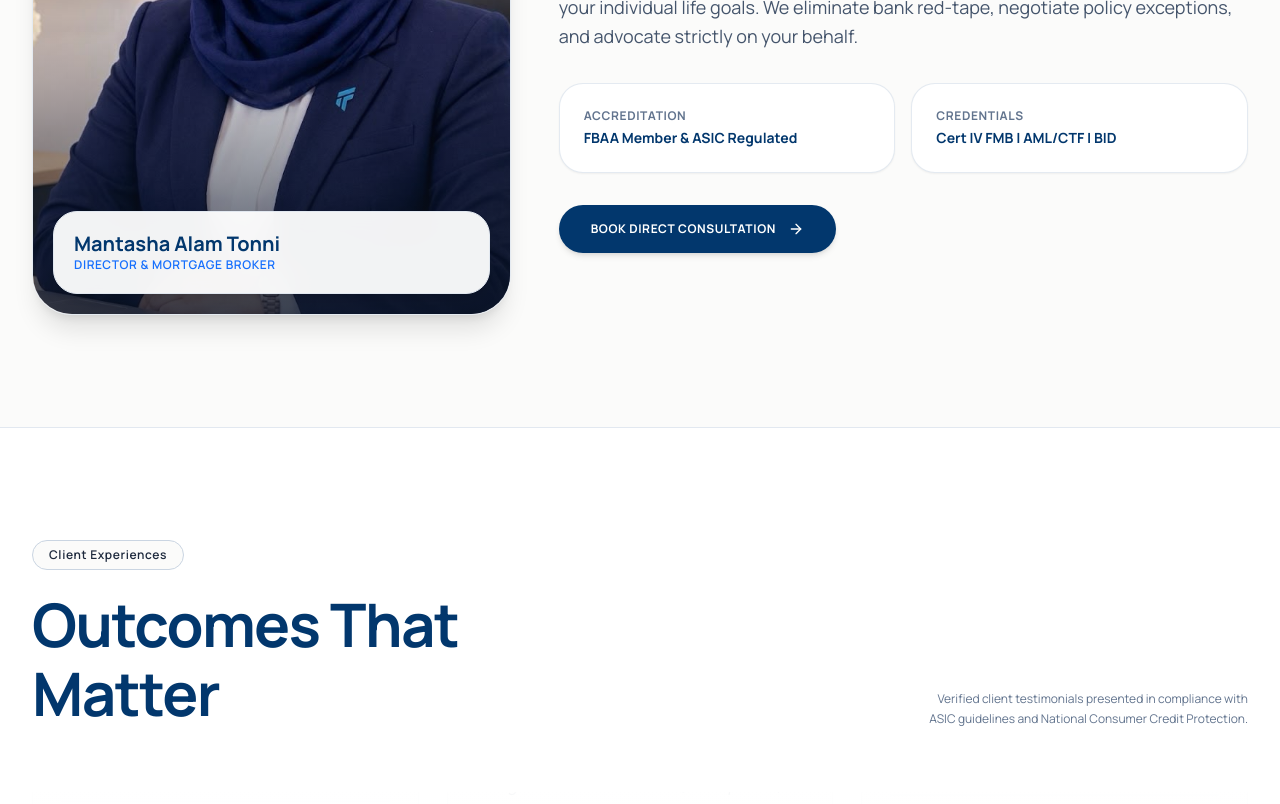
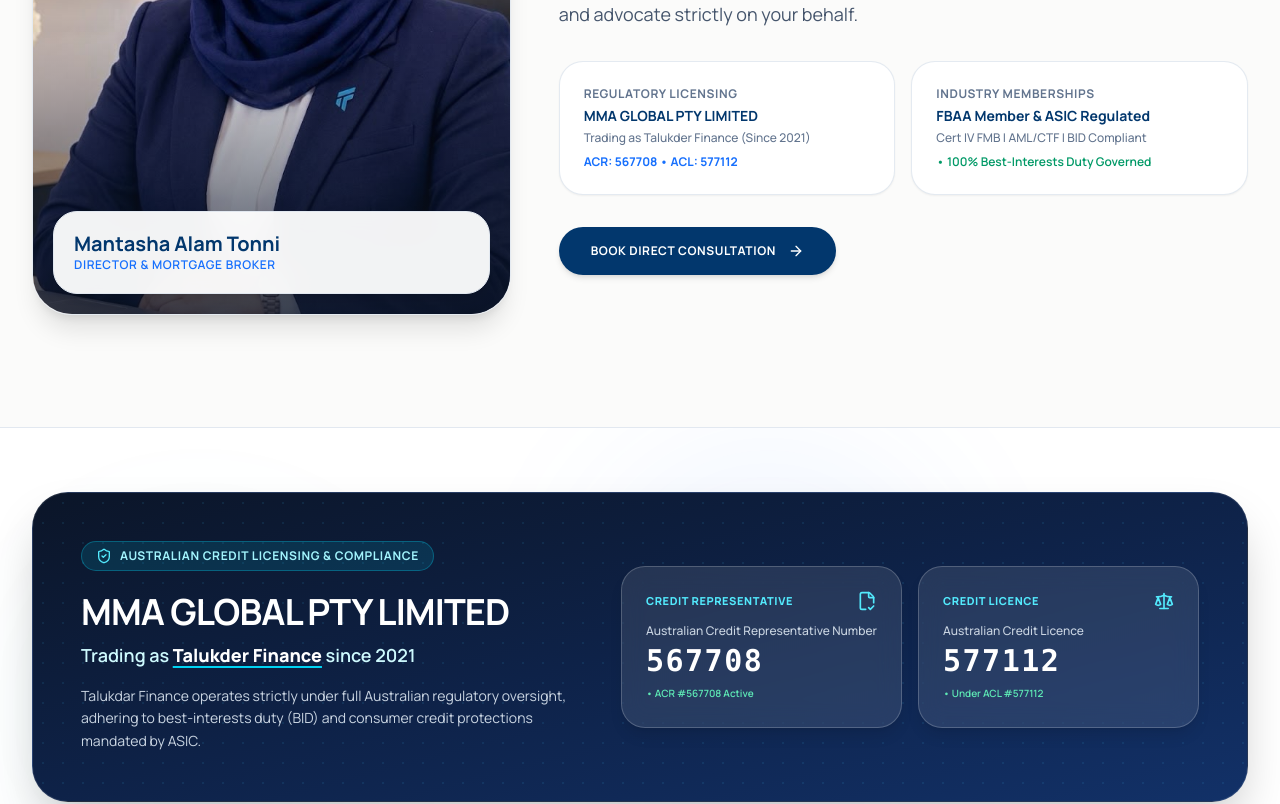
Before and after one commit to NSRArvi/talukdar-finance, a Next.js app: page /about in a window 1280 px wide. Shown: the part 1280-2084 px from the top of the page. Built offline with nearby package versions, Linux system fonts and the light colour scheme; no server answers; the database is empty.

Commit message:
feat: add licensing and credentials section to About page; update footer and metadata

```diff
--- a/app/about/page.tsx
+++ b/app/about/page.tsx
@@ -1,11 +1,12 @@
 import type { Metadata } from "next";
 import { AboutHeroBanner } from "@/components/about/about-hero-banner";
+import { LicensingCredentialsSection } from "@/components/about/licensing-credentials-section";
 import { AboutBrokerSection, TestimonialsSection, ConsultationSection } from "@/components/home";
 
 export const metadata: Metadata = {
   title: "About Your Broker | Talukdar Finance",
   description:
-    "Meet your FBAA accredited mortgage and finance specialist. Real conversations, personal guidance, and high-integrity credit strategy.",
+    "Meet your FBAA accredited mortgage and finance specialist. MMA GLOBAL PTY LIMITED trading as Talukder Finance since 2021. Australian Credit Representative (ACR) 567708 under Australian Credit Licence (ACL) 577112.",
 };
 
 export default function AboutPage() {
@@ -13,6 +14,7 @@ export default function AboutPage() {
     <>
       <AboutHeroBanner />
       <AboutBrokerSection />
+      <LicensingCredentialsSection />
       <TestimonialsSection />
       <ConsultationSection />
     </>
--- /dev/null
+++ b/app/robots.ts
@@ -0,0 +1,14 @@
+import type { MetadataRoute } from "next";
+
+export default function robots(): MetadataRoute.Robots {
+  return {
+    rules: [
+      {
+        userAgent: "*",
+        allow: "/",
+        disallow: ["/admin/", "/api/"],
+      },
+    ],
+    sitemap: "https://talukdarfinance.com.au/sitemap.xml",
+  };
+}
--- /dev/null
+++ b/app/sitemap.ts
@@ -0,0 +1,24 @@
+import type { MetadataRoute } from "next";
+
+export default function sitemap(): MetadataRoute.Sitemap {
+  const baseUrl = "https://talukdarfinance.com.au";
+
+  const staticRoutes = [
+    "",
+    "/solutions",
+    "/calculators",
+    "/insights",
+    "/about",
+    "/contact",
+    "/faqs",
+    "/privacy",
+    "/terms",
+  ].map((route) => ({
+    url: `${baseUrl}${route}`,
+    lastModified: new Date(),
+    changeFrequency: "weekly" as const,
+    priority: route === "" ? 1.0 : 0.8,
+  }));
+
+  return staticRoutes;
+}
--- /dev/null
+++ b/components/about/licensing-credentials-section.tsx
@@ -0,0 +1,97 @@
+"use client";
+
+import * as React from "react";
+import { Container } from "@/components/ui/container";
+import { ShieldCheck, FileCheck2, Scale, Building2 } from "lucide-react";
+import { motion } from "motion/react";
+
+export function LicensingCredentialsSection() {
+  return (
+    <section className="py-12 lg:py-16 bg-white border-b border-slate-200/90 relative overflow-hidden">
+      {/* Decorative ambient background accents */}
+      <div className="absolute top-0 right-1/4 w-96 h-96 bg-blue-500/5 rounded-full blur-3xl pointer-events-none" />
+      <div className="absolute bottom-0 left-10 w-80 h-80 bg-cyan-500/5 rounded-full blur-3xl pointer-events-none" />
+
+      <Container size="default">
+        {/* Main Regulatory Credential Card */}
+        <motion.div
+          initial={{ opacity: 0, y: 20 }}
+          whileInView={{ opacity: 1, y: 0 }}
+          viewport={{ once: true }}
+          transition={{ duration: 0.45, ease: "easeOut" }}
+          className="relative rounded-[28px] sm:rounded-[36px] bg-gradient-to-br from-[#0B1528] via-[#0E2248] to-[#123168] p-7 sm:p-10 lg:p-12 text-white shadow-2xl border border-white/10 overflow-hidden"
+        >
+          {/* Subtle radial pattern overlay */}
+          <div className="absolute inset-0 opacity-10 bg-[radial-gradient(#38bdf8_1px,transparent_1px)] [background-size:20px_20px] pointer-events-none" />
+
+          <div className="relative z-10 flex flex-col lg:flex-row lg:items-center justify-between gap-8 lg:gap-12">
+            {/* Left: Headline & Trading Entity */}
+            <div className="max-w-2xl">
+              <div className="inline-flex items-center gap-2 px-3.5 py-1.5 rounded-full bg-cyan-500/15 border border-cyan-400/30 text-cyan-200 text-xs font-bold uppercase tracking-wider mb-5">
+                <ShieldCheck className="w-4 h-4 text-cyan-300" />
+                <span>Australian Credit Licensing &amp; Compliance</span>
+              </div>
+
+              <h2 className="text-2xl sm:text-3xl lg:text-4xl font-black text-white tracking-tight leading-tight">
+                MMA GLOBAL PTY LIMITED
+              </h2>
+
+              <p className="text-base sm:text-lg text-cyan-100 font-semibold mt-2">
+                Trading as <span className="text-white font-extrabold underline decoration-cyan-400 decoration-2 underline-offset-4">Talukder Finance</span> since 2021
+              </p>
+
+              <p className="text-xs sm:text-sm text-slate-300 mt-4 leading-relaxed max-w-xl">
+                Talukdar Finance operates strictly under full Australian regulatory oversight, adhering to best-interests duty (BID) and consumer credit protections mandated by ASIC.
+              </p>
+            </div>
+
+            {/* Right: Highlighted ACR & ACL Badges */}
+            <div className="grid grid-cols-1 sm:grid-cols-2 gap-4 lg:min-w-[380px] shrink-0">
+              {/* ACR Card */}
+              <div className="rounded-2xl bg-white/10 backdrop-blur-md border border-white/20 p-5 sm:p-6 flex flex-col justify-between shadow-lg hover:border-cyan-400/40 transition-colors">
+                <div className="flex items-center justify-between mb-3">
+                  <span className="text-[11px] font-extrabold uppercase tracking-wider text-cyan-300">
+                    Credit Representative
+                  </span>
+                  <FileCheck2 className="w-5 h-5 text-cyan-300" />
+                </div>
+                <div>
+                  <div className="text-xs text-slate-300 font-medium">
+                    Australian Credit Representative Number
+                  </div>
+                  <div className="text-2xl sm:text-3xl font-black text-white tracking-wider font-mono mt-1">
+                    567708
+                  </div>
+                  <span className="text-[10px] font-semibold text-emerald-300 mt-1 inline-block">
+                    • ACR #567708 Active
+                  </span>
+                </div>
+              </div>
+
+              {/* ACL Card */}
+              <div className="rounded-2xl bg-white/10 backdrop-blur-md border border-white/20 p-5 sm:p-6 flex flex-col justify-between shadow-lg hover:border-cyan-400/40 transition-colors">
+                <div className="flex items-center justify-between mb-3">
+                  <span className="text-[11px] font-extrabold uppercase tracking-wider text-cyan-300">
+                    Credit Licence
+                  </span>
+                  <Scale className="w-5 h-5 text-cyan-300" />
+                </div>
+                <div>
+                  <div className="text-xs text-slate-300 font-medium">
+                    Australian Credit Licence
+                  </div>
+                  <div className="text-2xl sm:text-3xl font-black text-white tracking-wider font-mono mt-1">
+                    577112
+                  </div>
+                  <span className="text-[10px] font-semibold text-emerald-300 mt-1 inline-block">
+                    • Under ACL #577112
+                  </span>
+                </div>
+              </div>
+            </div>
+          </div>
+        </motion.div>
+      </Container>
+    </section>
+  );
+}
--- a/components/home/about-broker-section.tsx
+++ b/components/home/about-broker-section.tsx
@@ -62,19 +62,31 @@ export function AboutBrokerSection() {
               <div className="grid grid-cols-1 sm:grid-cols-2 gap-4 mb-8">
                 <div className="p-6 rounded-2xl border border-slate-200/90 bg-white shadow-xs">
                   <div className="text-xs font-bold uppercase tracking-wider text-slate-500 mb-1">
-                    Accreditation
+                    Regulatory Licensing
                   </div>
                   <div className="text-sm font-bold text-[var(--color-brand-navy)]">
-                    FBAA Member &amp; ASIC Regulated
+                    MMA GLOBAL PTY LIMITED
+                  </div>
+                  <div className="text-xs text-slate-500 font-medium mt-1">
+                    Trading as Talukder Finance (Since 2021)
+                  </div>
+                  <div className="text-xs font-bold text-[var(--color-brand-blue)] mt-2">
+                    ACR: 567708 • ACL: 577112
                   </div>
                 </div>
 
                 <div className="p-6 rounded-2xl border border-slate-200/90 bg-white shadow-xs">
                   <div className="text-xs font-bold uppercase tracking-wider text-slate-500 mb-1">
-                    Credentials
+                    Industry Memberships
                   </div>
                   <div className="text-sm font-bold text-[var(--color-brand-navy)]">
-                    Cert IV FMB | AML/CTF | BID
+                    FBAA Member &amp; ASIC Regulated
+                  </div>
+                  <div className="text-xs text-slate-500 font-medium mt-1">
+                    Cert IV FMB | AML/CTF | BID Compliant
+                  </div>
+                  <div className="text-xs font-semibold text-emerald-600 mt-2">
+                    • 100% Best-Interests Duty Governed
                   </div>
                 </div>
               </div>
--- a/components/layout/footer.tsx
+++ b/components/layout/footer.tsx
@@ -107,6 +107,11 @@ export function Footer() {
                 advisory@talukdarfinance.com.au
               </p>
               <p>
+                <strong className="text-white">Licensing &amp; Legal Entity:</strong>
+                <br />
+                MMA GLOBAL PTY LIMITED trading as Talukder Finance (Since 2021). ACR #567708 under ACL #577112.
+              </p>
+              <p>
                 <strong className="text-white">FBAA Accredited:</strong> Finance Brokers Association of Australia Member.
               </p>
             </div>
```
